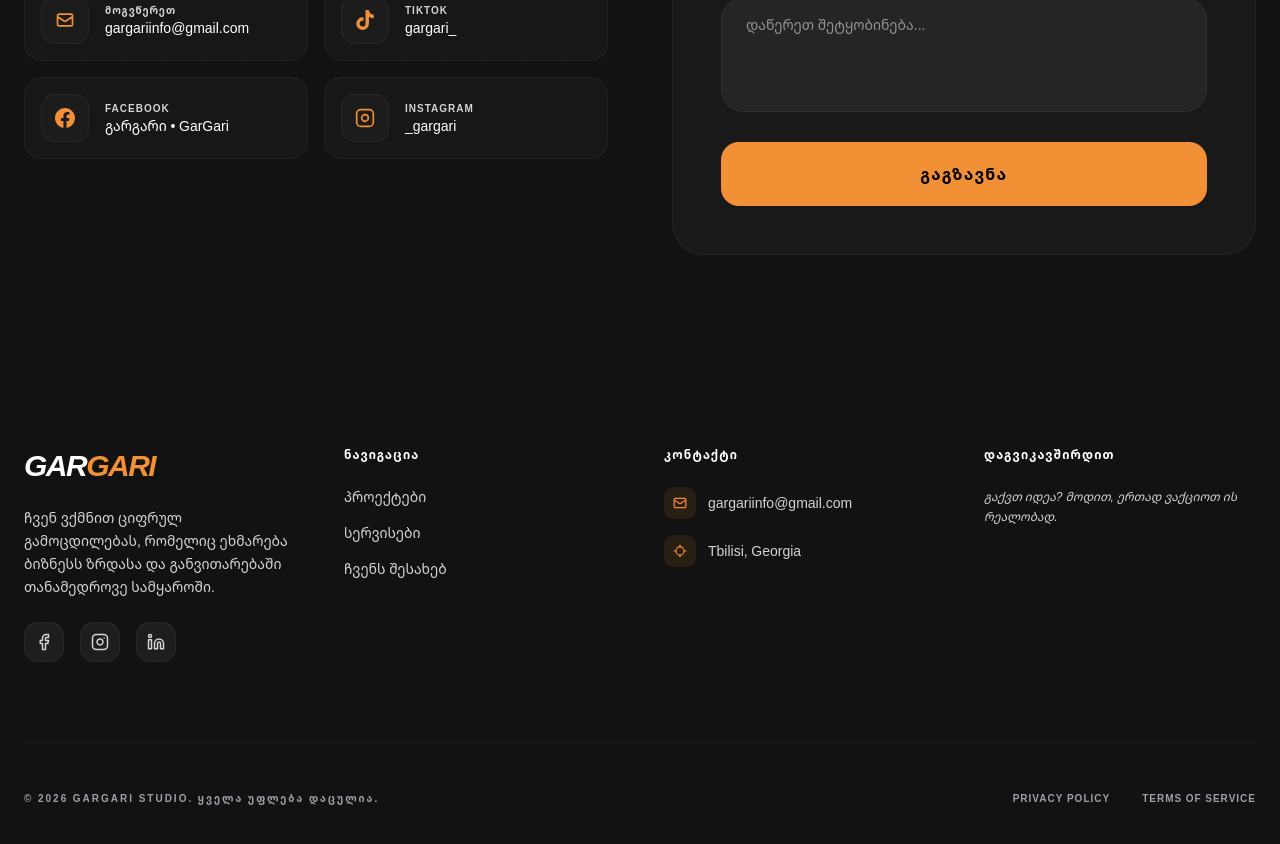
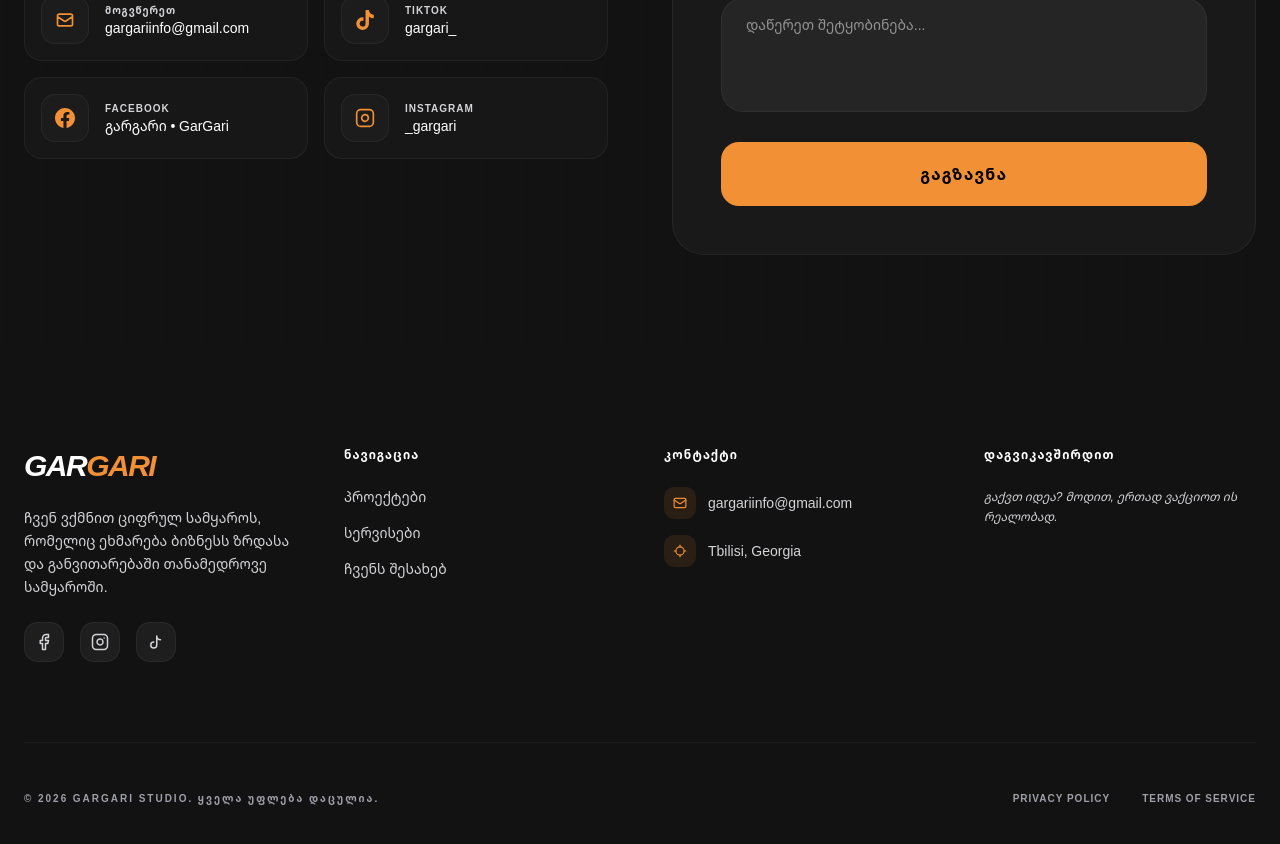
Before and after one commit to duda-el/gar-web, a Next.js app: page / in a window 1280 px wide. Shown: the part 3778-4622 px from the top of the page. Built offline with nearby package versions, Linux system fonts and the light colour scheme.

Commit message:
add tiktok in footer and change text

```diff
--- a/app/components/Footer/index.tsx
+++ b/app/components/Footer/index.tsx
@@ -6,10 +6,25 @@
   Mail,
   Facebook,
   Instagram,
-  Linkedin,
   ArrowUpRight,
   Locate,
 } from "lucide-react";
+
+// TikTok-ის აიქონი იმავე სტილში
+const TikTokIcon = ({ size = 18 }: { size?: number }) => (
+  <svg
+    width={size}
+    height={size}
+    viewBox="0 0 24 24"
+    fill="none"
+    stroke="currentColor"
+    strokeWidth="2"
+    strokeLinecap="round"
+    strokeLinejoin="round"
+  >
+    <path d="M9 12a4 4 0 1 0 4 4V4a5 5 0 0 0 5 5" />
+  </svg>
+);
 
 const Footer = () => {
   const currentYear = new Date().getFullYear();
@@ -25,7 +40,11 @@
       href: "https://www.instagram.com/_gargari/",
       label: "Instagram",
     },
-    { icon: <Linkedin size={18} />, href: "#", label: "LinkedIn" },
+    {
+      icon: <TikTokIcon size={18} />,
+      href: "https://www.tiktok.com/@gargari_?is_from_webapp=1&sender_device=pc",
+      label: "TikTok",
+    },
   ];
 
   const quickLinks = [
@@ -61,7 +80,7 @@
               GAR<span className="text-primary italic">GARI</span>
             </h2>
             <p className="text-zinc-300 text-sm font-georgian leading-relaxed max-w-xs">
-              ჩვენ ვქმნით ციფრულ გამოცდილებას, რომელიც ეხმარება ბიზნესს ზრდასა
+              ჩვენ ვქმნით ციფრულ სამყაროს, რომელიც ეხმარება ბიზნესს ზრდასა
               და განვითარებაში თანამედროვე სამყაროში.
             </p>
             <div className="flex gap-4">
@@ -109,7 +128,7 @@
             </h3>
             <div className="space-y-4">
               <a
-                href="mailto:info@gargari.com"
+                href="mailto:gargariinfo@gmail.com"
                 aria-label="Contact us on Email"
                 className="flex items-center gap-3 text-zinc-300 hover:text-white transition-colors group"
               >
```
